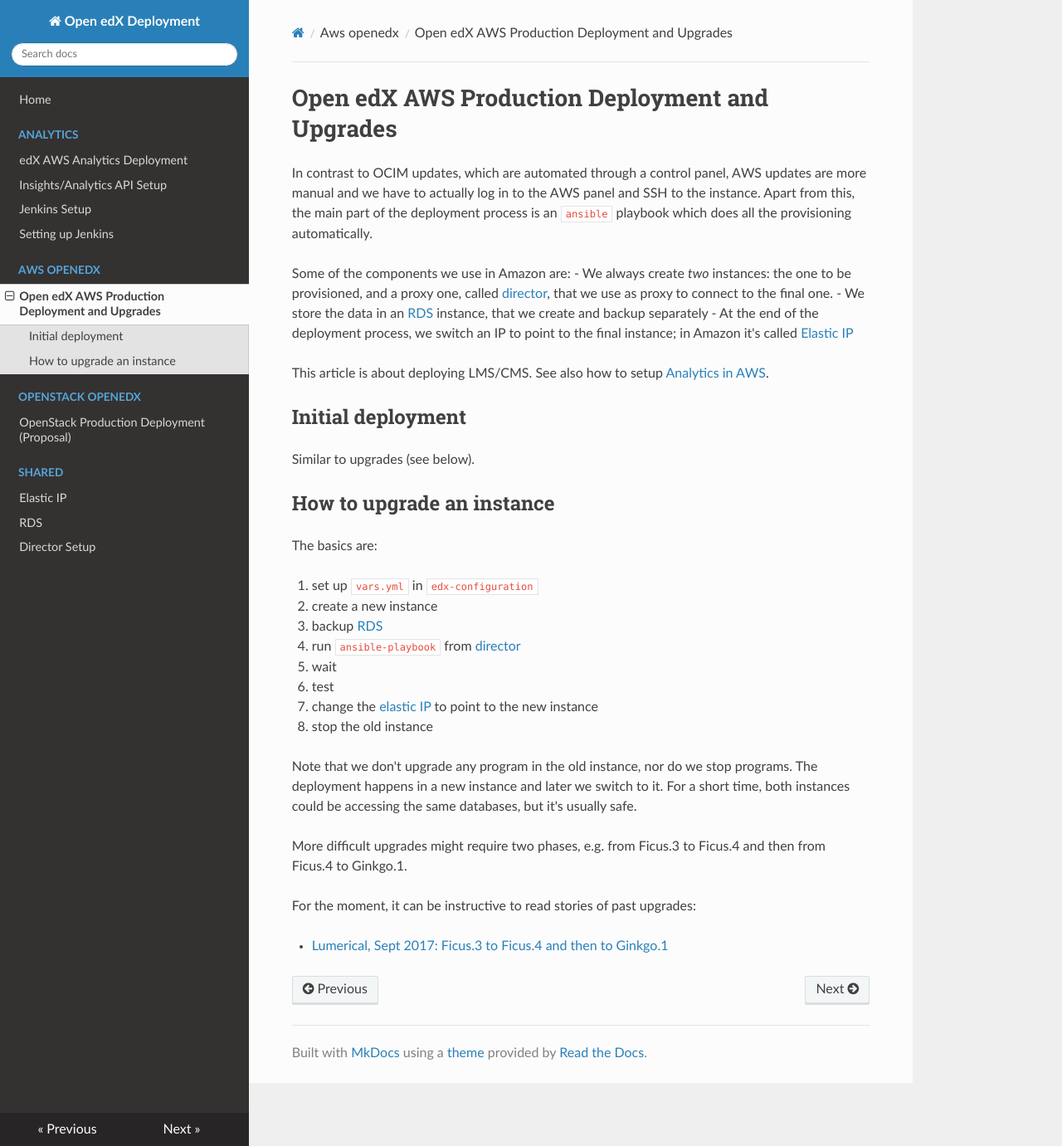
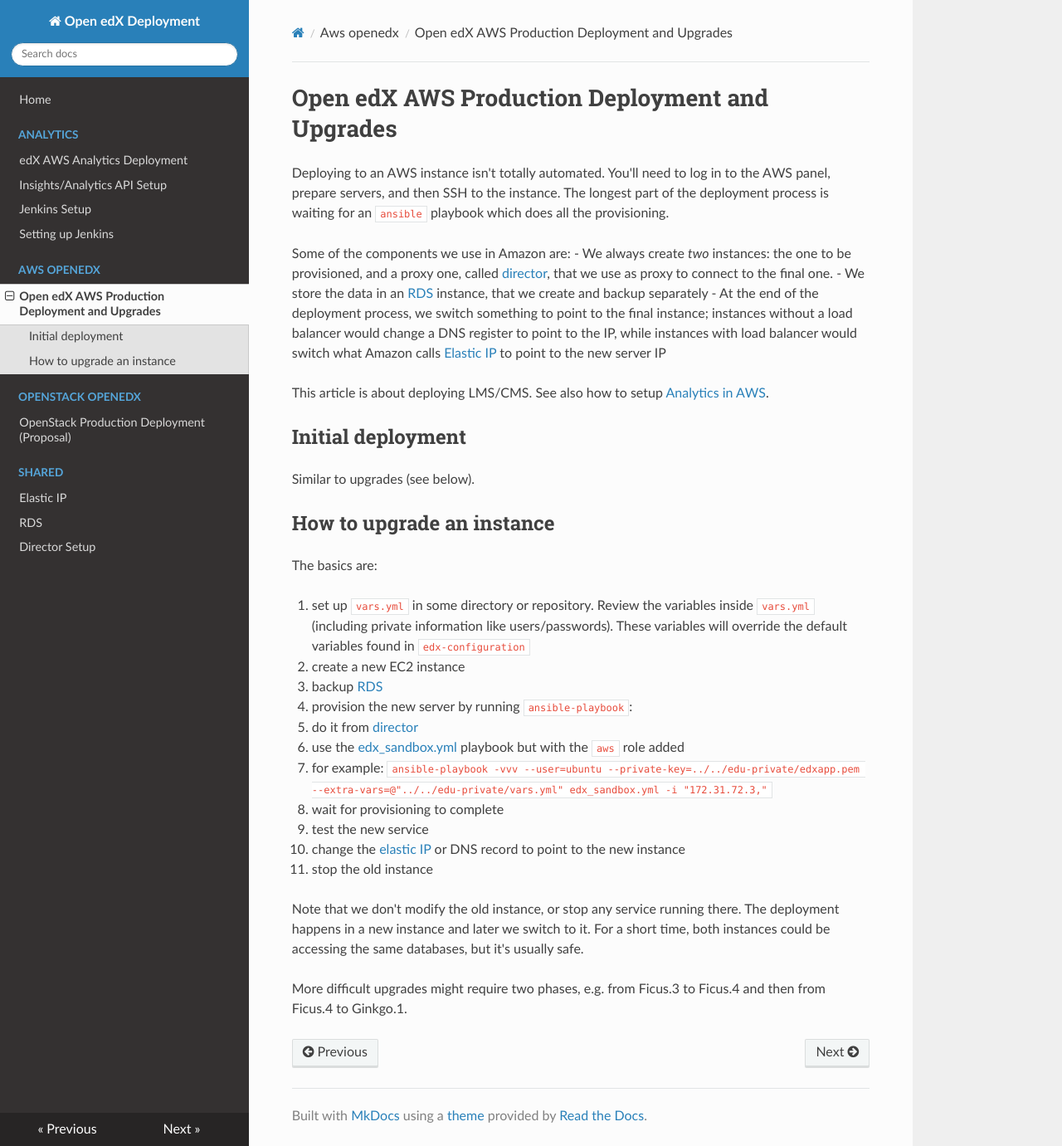
Before and after one commit to open-craft/openedx-deployment, an MkDocs documentation site: the page built from docs/aws-openedx/aws-deployment.md, in a window 1280 px wide and 1381 px high. Shown: the whole window at 83% size. Built offline with MkDocs 1.6.1, drawn with Linux system fonts in a browser that asks for light colours; nearby versions of some CDN libraries.

Commit message:
Addressing review comments

```diff
--- a/docs/aws-openedx/aws-deployment.md
+++ b/docs/aws-openedx/aws-deployment.md
@@ -1,12 +1,12 @@
 # Open edX AWS Production Deployment and Upgrades
 
-In contrast to OCIM updates, which are automated through a control panel, AWS updates are more manual and we have to actually log in to the AWS panel and SSH to the instance.
-Apart from this, the main part of the deployment process is an `ansible` playbook which does all the provisioning automatically.
+Deploying to an AWS instance isn't totally automated. You'll need to log in to the AWS panel, prepare servers, and then SSH to the instance.
+The longest part of the deployment process is waiting for an `ansible` playbook which does all the provisioning.
 
 Some of the components we use in Amazon are:
 - We always create *two* instances: the one to be provisioned, and a proxy one, called [director](../shared/director.md), that we use as proxy to connect to the final one.
 - We store the data in an [RDS](../shared/RDS.md) instance, that we create and backup separately
-- At the end of the deployment process, we switch an IP to point to the final instance; in Amazon it's called [Elastic IP](../shared/Elastic_IP.md)
+- At the end of the deployment process, we switch something to point to the final instance; instances without a load balancer would change a DNS register to point to the IP, while instances with load balancer would switch what Amazon calls [Elastic IP](../shared/Elastic_IP.md) to point to the new server IP
 
 This article is about deploying LMS/CMS.
 See also how to setup [Analytics in AWS](../analytics/AWS_setup.md).
@@ -18,19 +18,18 @@ Similar to upgrades (see below).
 
 The basics are:
 
-1. set up `vars.yml` in `edx-configuration`
-1. create a new instance
+1. set up `vars.yml` in some directory or repository. Review the variables inside `vars.yml` (including private information like users/passwords). These variables will override the default variables found in `edx-configuration`
+1. create a new EC2 instance
 1. backup [RDS](../shared/RDS.md)
-1. run `ansible-playbook` from [director](../shared/director.md)
-1. wait
-1. test
-1. change the [elastic IP](../shared/Elastic_IP.md) to point to the new instance
+1. provision the new server by running `ansible-playbook`:
+   - do it from [director](../shared/director.md)
+   - use the [edx_sandbox.yml](https://github.com/edx/configuration/blob/master/playbooks/edx_sandbox.yml) playbook but with the `aws` role added
+   - for example: `ansible-playbook -vvv --user=ubuntu --private-key=../../edu-private/edxapp.pem --extra-vars=@"../../edu-private/vars.yml" edx_sandbox.yml -i "172.31.72.3,"`
+1. wait for provisioning to complete
+1. test the new service
+1. change the [elastic IP](../shared/Elastic_IP.md) or DNS record to point to the new instance
 1. stop the old instance
 
-Note that we don't upgrade any program in the old instance, nor do we stop programs. The deployment happens in a new instance and later we switch to it. For a short time, both instances could be accessing the same databases, but it's usually safe.
+Note that we don't modify the old instance, or stop any service running there. The deployment happens in a new instance and later we switch to it. For a short time, both instances could be accessing the same databases, but it's usually safe.
 
 More difficult upgrades might require two phases, e.g. from Ficus.3 to Ficus.4 and then from Ficus.4 to Ginkgo.1.
-
-For the moment, it can be instructive to read stories of past upgrades:
-
-- [Lumerical, Sept 2017: Ficus.3 to Ficus.4 and then to Ginkgo.1](https://docs.google.com/document/d/1R4_gm1WjwDCpNAddDOBaFEaKM4QO-78jFucap7ul6OA/edit#heading=h.4bpi03oynxtd)
```
Also changed, not shown: docs/openstack-openedx/production-deployment.md (+0 -2 lines), docs/shared/director.md (+1 -1 lines).
